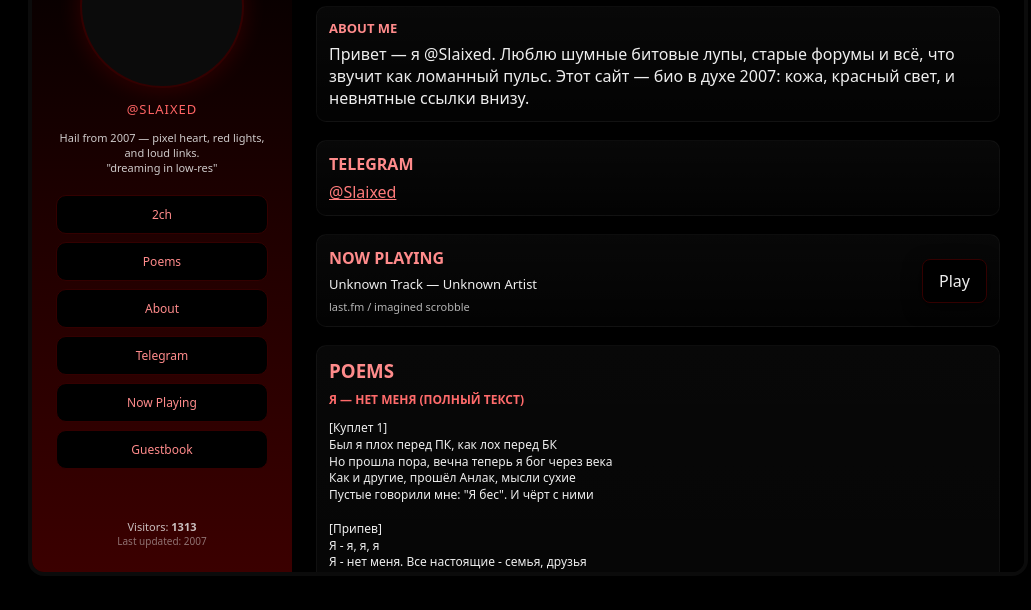
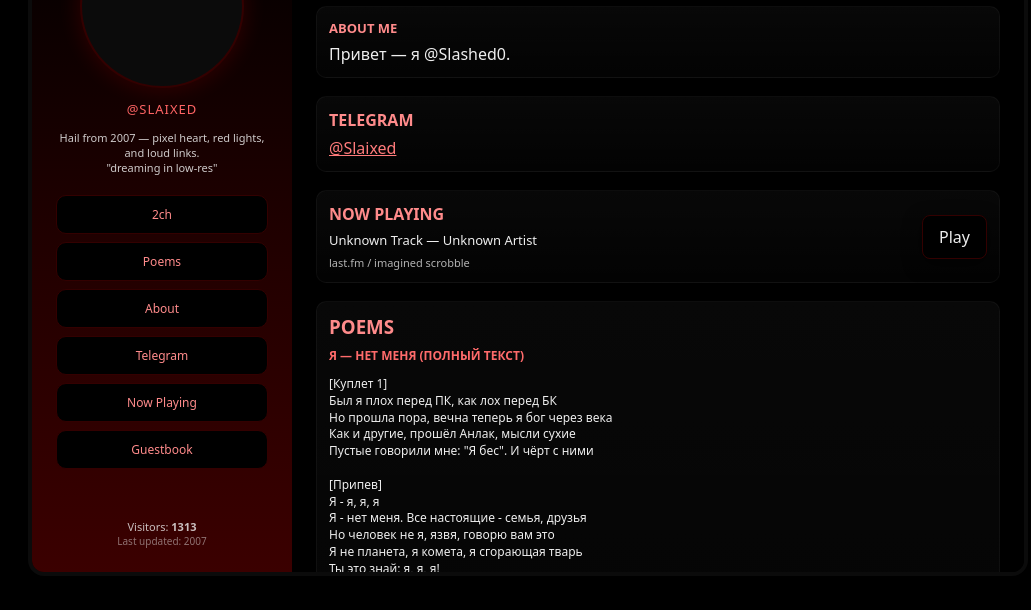
Before and after one commit to GLES091/saimon, a plain HTML site: page index.html in a window 1280 px wide. Shown: the part 132-742 px from the top of the page, without its empty margins (112-1143 px from the left). Drawn offline with Linux system fonts and the light colour scheme.

Commit message:
Update index.html

```diff
--- a/index.html
+++ b/index.html
@@ -3,7 +3,7 @@
 <head>
   <meta charset="utf-8">
   <meta name="viewport" content="width=device-width,initial-scale=1">
-  <title>Slaixed — bio</title>
+  <title>Slashed0 — bio</title>
   <meta name="description" content="Slaixed — red & black 2007 aesthetic bio / poems">
   <style>
     /* Simple reset */
@@ -87,7 +87,7 @@
 
           <section id="about" class="glossy">
             <h3 style="color:#ff8b8b;font-size:13px;margin:0 0 6px 0;text-transform:uppercase">About me</h3>
-            <p style="margin:0;color:#eee">Привет — я @Slaixed. Люблю шумные битовые лупы, старые форумы и всё, что звучит как ломанный пульс. Этот сайт — био в духе 2007: кожа, красный свет, и невнятные ссылки внизу.</p>
+            <p style="margin:0;color:#eee">Привет — я @Slashed0.</p>
           </section>
 
           <section id="links" class="glossy">
```
